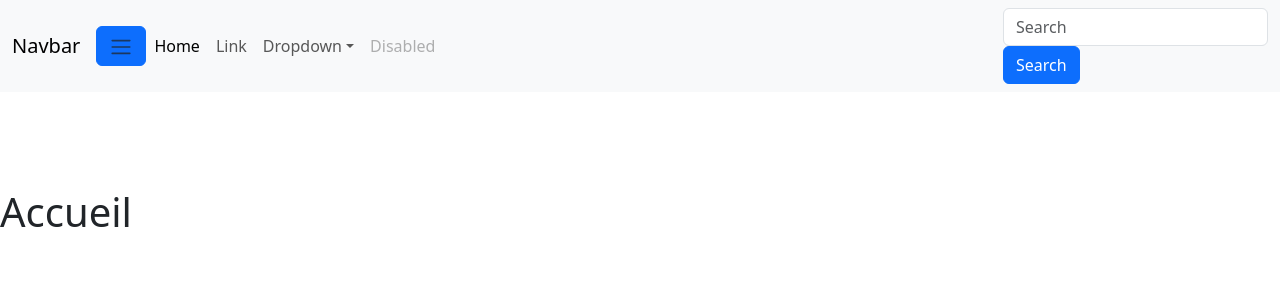
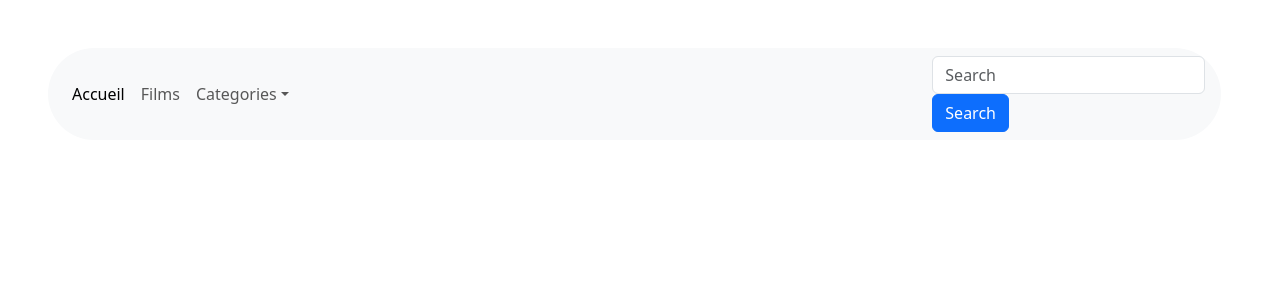
Before and after one commit to RyanDaltrey/ProjetMovie, a React (Create React App) app: page / in a window 1280 px wide. Shown: the top 300 px of the page. Built offline with nearby package versions, Linux system fonts and the light colour scheme.

Commit message:
Modification et structure de la nav bar et sa search bar

```diff
--- a/src/App.js
+++ b/src/App.js
@@ -15,7 +15,7 @@ function App() {
       <NavBar/>
       <div className='p-5'></div>
         <Routes>
-          <Route path="/" element={<HomePage/>} />
+          <Route path="/home" element={<HomePage/>} />
           <Route path="/films" element={<FilmsPage />} />
           <Route path="/categories" element={<CategoriesPage/>} />
           <Route path="/details" element={<DetailsPage />} />
--- a/src/Components/NavBar.jsx
+++ b/src/Components/NavBar.jsx
@@ -1,5 +1,5 @@
 import React from "react";
-import { Button, Form, Nav } from "react-bootstrap";
+import { Button, Form, Nav} from "react-bootstrap";
 
 
 const NavBar = () => {
@@ -8,41 +8,32 @@ const NavBar = () => {
 return (
 <>
 
-<Nav class="navbar navbar-expand-lg bg-body-tertiary">
-  <div class="container-fluid">
-    <a class="navbar-brand" href="#">Navbar</a>
-    <Button class="navbar-toggler" type="button" data-bs-toggle="collapse" data-bs-target="#navbarSupportedContent" aria-controls="navbarSupportedContent" aria-expanded="false" aria-label="Toggle navigation">
-      <span class="navbar-toggler-icon"></span>
-    </Button>
+<Nav class="navbar navbar-expand-lg bg-body-tertiary m-5 px-3 rounded-pill col-11 ">
+
     <div class="collapse navbar-collapse" id="navbarSupportedContent">
       <ul class="navbar-nav me-auto mb-2 mb-lg-0">
         <li class="nav-item">
-          <a class="nav-link active" aria-current="page" href="#">Home</a>
+          <a class="nav-link active" aria-current="page" href="/home">Accueil</a>
         </li>
         <li class="nav-item">
-          <a class="nav-link" href="#">Link</a>
+          <a class="nav-link" href="/films">Films</a>
         </li>
         <li class="nav-item dropdown">
-          <a class="nav-link dropdown-toggle" href="#" role="button" data-bs-toggle="dropdown" aria-expanded="false">
-            Dropdown
+          <a class="nav-link dropdown-toggle" href="/categories" role="button" data-bs-toggle="dropdown" aria-expanded="false">
+            Categories
           </a>
           <ul class="dropdown-menu">
             <li><a class="dropdown-item" href="#">Action</a></li>
             <li><a class="dropdown-item" href="#">Another action</a></li>
-            <li><hr class="dropdown-divider"></hr></li>
             <li><a class="dropdown-item" href="#">Something else here</a></li>
           </ul>
         </li>
-        <li class="nav-item">
-          <a class="nav-link disabled" aria-disabled="true">Disabled</a>
-        </li>
       </ul>
-      <Form class="d-flex" role="search">
-        <input class="form-control me-2" type="search" placeholder="Search" aria-label="Search"></input>
+      <Form class="d-flex col-sm-10" role="search">
+        <input class="form-control me-3" type="search" placeholder="Search" aria-label="Search"></input>
         <Button class="btn btn-outline-success" type="submit">Search</Button>
       </Form>
     </div>
-  </div>
 </Nav>
 
 </>
```
